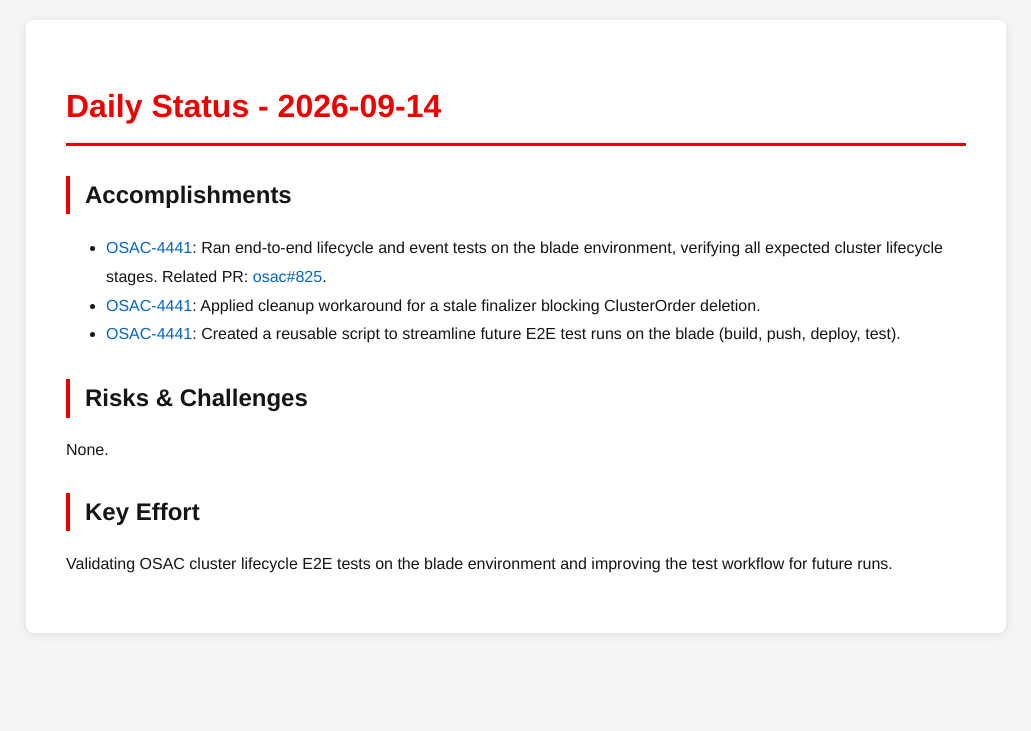
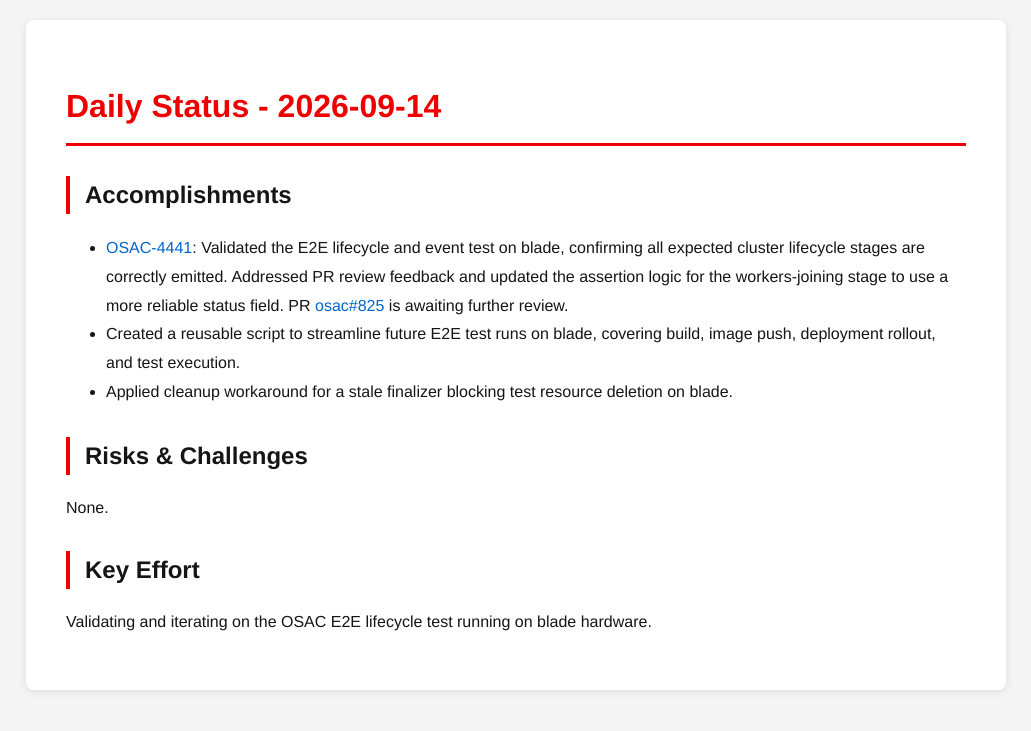
Before and after one commit to tzvatot/daily-status, a Jekyll site: the page built from 2026-09-14.md, in a window 1280 px wide. Shown: the top 731 px of the page, without its empty margins (124-1155 px from the left). Built offline with Jekyll 4.4.1, drawn with Linux system fonts in a browser that asks for light colours.

Commit message:
Daily status update - 2026-09-14

```diff
--- a/2026-09-14.md
+++ b/2026-09-14.md
@@ -7,12 +7,12 @@ date: 2026-09-14
 # Daily Status - 2026-09-14
 
 ## Accomplishments
-- [OSAC-4441](https://redhat.atlassian.net/browse/OSAC-4441): Ran end-to-end lifecycle and event tests on the blade environment, verifying all expected cluster lifecycle stages. Related PR: [osac#825](https://github.com/osac-project/osac/pull/825).
-- [OSAC-4441](https://redhat.atlassian.net/browse/OSAC-4441): Applied cleanup workaround for a stale finalizer blocking ClusterOrder deletion.
-- [OSAC-4441](https://redhat.atlassian.net/browse/OSAC-4441): Created a reusable script to streamline future E2E test runs on the blade (build, push, deploy, test).
+- [OSAC-4441](https://redhat.atlassian.net/browse/OSAC-4441): Validated the E2E lifecycle and event test on blade, confirming all expected cluster lifecycle stages are correctly emitted. Addressed PR review feedback and updated the assertion logic for the workers-joining stage to use a more reliable status field. PR [osac#825](https://github.com/osac-project/osac/pull/825) is awaiting further review.
+- Created a reusable script to streamline future E2E test runs on blade, covering build, image push, deployment rollout, and test execution.
+- Applied cleanup workaround for a stale finalizer blocking test resource deletion on blade.
 
 ## Risks & Challenges
 None.
 
 ## Key Effort
-Validating OSAC cluster lifecycle E2E tests on the blade environment and improving the test workflow for future runs.
+Validating and iterating on the OSAC E2E lifecycle test running on blade hardware.
```
